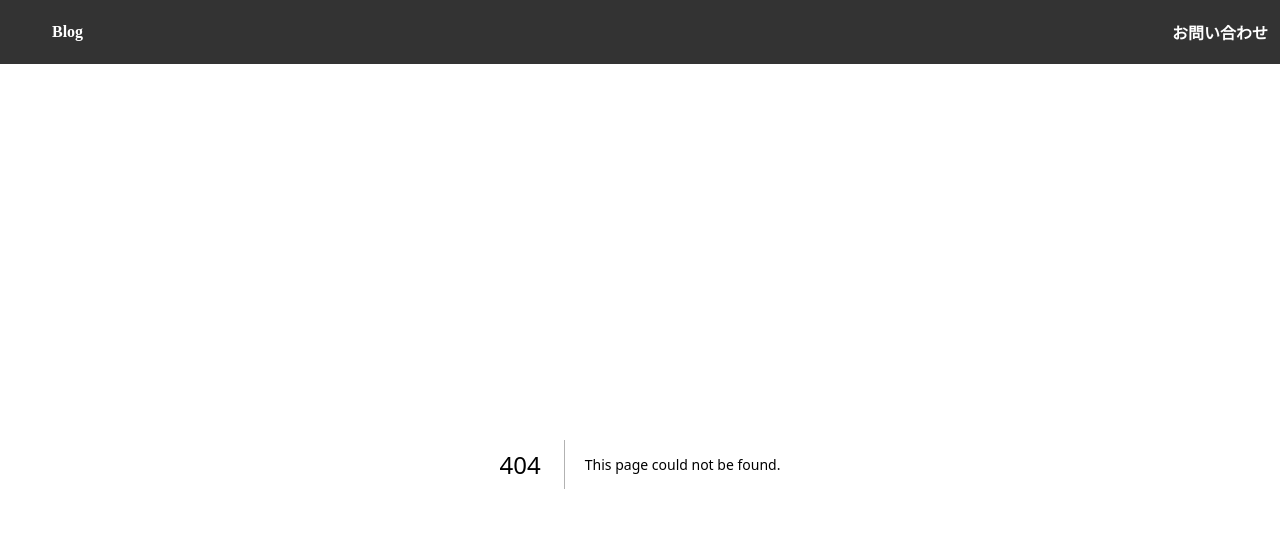
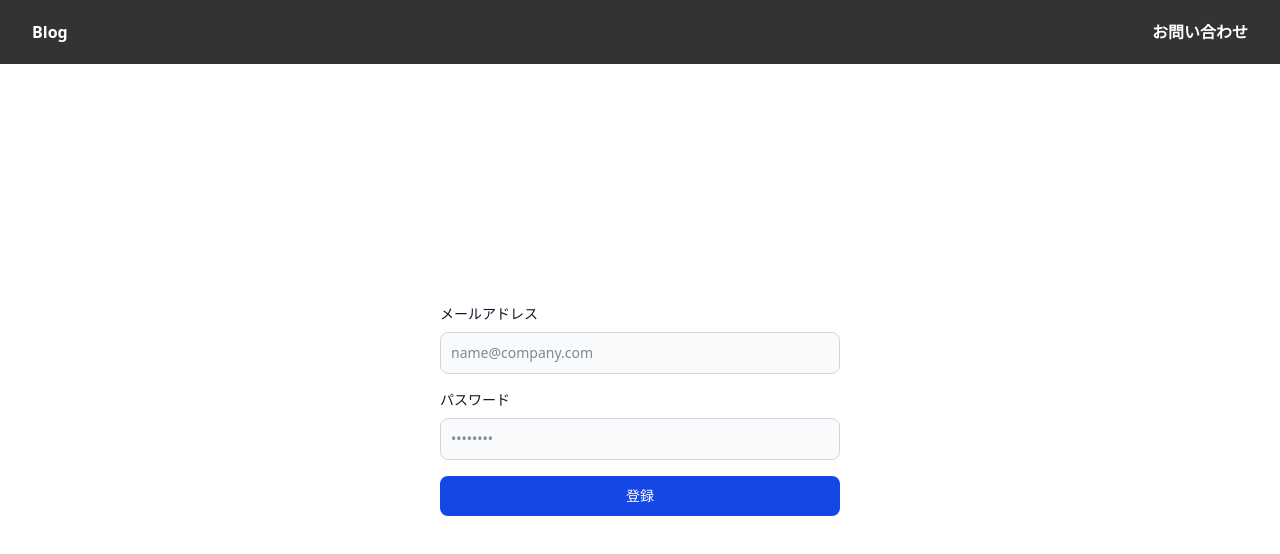
Before and after one commit to Yasuko-Otsubo/test-app-next, a Next.js app: page /signup in a window 1280 px wide. Before the commit this address had no page. Shown: the top 554 px of the page. Built offline with nearby package versions, Linux system fonts and the light colour scheme.

Commit message:
ユーザー登録画面の実装

```diff
--- a/package.json
+++ b/package.json
@@ -11,9 +11,12 @@
   "dependencies": {
     "@prisma/client": "^6.5.0",
     "@supabase/supabase-js": "^2.49.3",
+    "@tailwindcss/postcss": "^4.0.16",
     "next": "14.2.16",
+    "postcss": "^8.5.3",
     "react": "^18",
-    "react-dom": "^18"
+    "react-dom": "^18",
+    "tailwindcss": "^4.0.16"
   },
   "devDependencies": {
     "@types/node": "^20",
--- /dev/null
+++ b/postcss.config.mjs
@@ -0,0 +1,6 @@
+const config = {
+  plugins: {
+    "@tailwindcss/postcss": {},
+  },
+};
+export default config;
--- /dev/null
+++ b/src/app/_styles/globals.css
@@ -0,0 +1,3 @@
+@import "tailwindcss";
+
+@tailwind utilities;
--- a/src/app/layout.tsx
+++ b/src/app/layout.tsx
@@ -1,4 +1,5 @@
 import Headers from "./admin/_components/Header";
+import './_styles/globals.css';
 
 export const metadata = {
   title: "Next.js",
--- a/src/app/page.tsx
+++ b/src/app/page.tsx
@@ -4,6 +4,7 @@
 import styles from "./page.module.css";
 import Link from "next/link";
 import { MicroCmsPost } from "./_types/MicroCmsPost";
+
 
 type MicroCmsResponse = {
   posts: MicroCmsPost[];
--- /dev/null
+++ b/src/app/signup/page.tsx
@@ -0,0 +1,79 @@
+'use client'
+
+import { supabase } from "@/utils/supabase";
+import { useState } from "react";
+
+export default function Page()  {
+  const [email, setEmail] = useState('');
+  const [password, setPassword] = useState('');
+
+  const handleSubmit = async (event: React.FormEvent<HTMLFormElement>) => {
+    event.preventDefault();
+
+  const { error } = await supabase.auth.signUp({
+      email,
+      password,
+      options: {
+        emailRedirectTo: `http://local:3000/login`,
+      },
+    })
+    if(error) {
+      alert('登録に失敗しました');
+    } else {
+      setEmail('')
+      setPassword('')
+      alert('確認メールを送信しました')
+    }
+  }
+  return (
+    <div className="flex justify-center pt-[240px]">
+      <form onSubmit={handleSubmit} className="space-y-4 w-full max-w-[400px]">
+        <div>
+          <label
+            htmlFor="email"
+            className="block mb-2 text-sm font-medium text-gray-900"
+          >
+            メールアドレス
+          </label>
+          <input
+            type="email"
+            name="email"
+            id="email"
+            className="bg-gray-50 border border-gray-300 text-gray-900 text-sm rounded-lg focus:ring-blue-500 focus:border-blue-500 block w-full p-2.5"
+            placeholder="name@company.com"
+            required
+            onChange={(e) => setEmail(e.target.value)}
+            value={email}
+          />
+        </div>
+        <div>
+          <label
+            htmlFor="password"
+            className="block mb-2 text-sm font-medium text-gray-900"
+          >
+            パスワード
+          </label>
+          <input
+            type="password"
+            name="password"
+            id="password"
+            placeholder="••••••••"
+            className="bg-gray-50 border border-gray-300 text-gray-900 text-sm rounded-lg focus:ring-blue-500 focus:border-blue-500 block w-full p-2.5"
+            required
+            onChange={(e) => setPassword(e.target.value)}
+            value={password}
+          />
+        </div>
+
+        <div>
+          <button
+            type="submit"
+            className="w-full text-white bg-blue-700 hover:bg-blue-800 focus:ring-4 focus:outline-none focus:ring-blue-300 font-medium rounded-lg text-sm px-5 py-2.5 text-center"
+          >
+            登録
+          </button>
+        </div>
+      </form>
+    </div>
+  )
+}
--- /dev/null
+++ b/tailwind.config.js
@@ -0,0 +1,20 @@
+import type { Config } from 'tailwindcss'
+
+const config: Config = {
+  content: [
+    './src/pages/**/*.{js,ts,jsx,tsx,mdx}',
+    './src/components/**/*.{js,ts,jsx,tsx,mdx}',
+    './src/app/**/*.{js,ts,jsx,tsx,mdx}',
+  ],
+  theme: {
+    extend: {
+      backgroundImage: {
+        'gradient-radial': 'radial-gradient(var(--tw-gradient-stops))',
+        'gradient-conic':
+          'conic-gradient(from 180deg at 50% 50%, var(--tw-gradient-stops))',
+      },
+    },
+  },
+  plugins: [],
+}
+export default config
```
Also changed, not shown: 1 other file (tests, documents, lock files or other folders).
